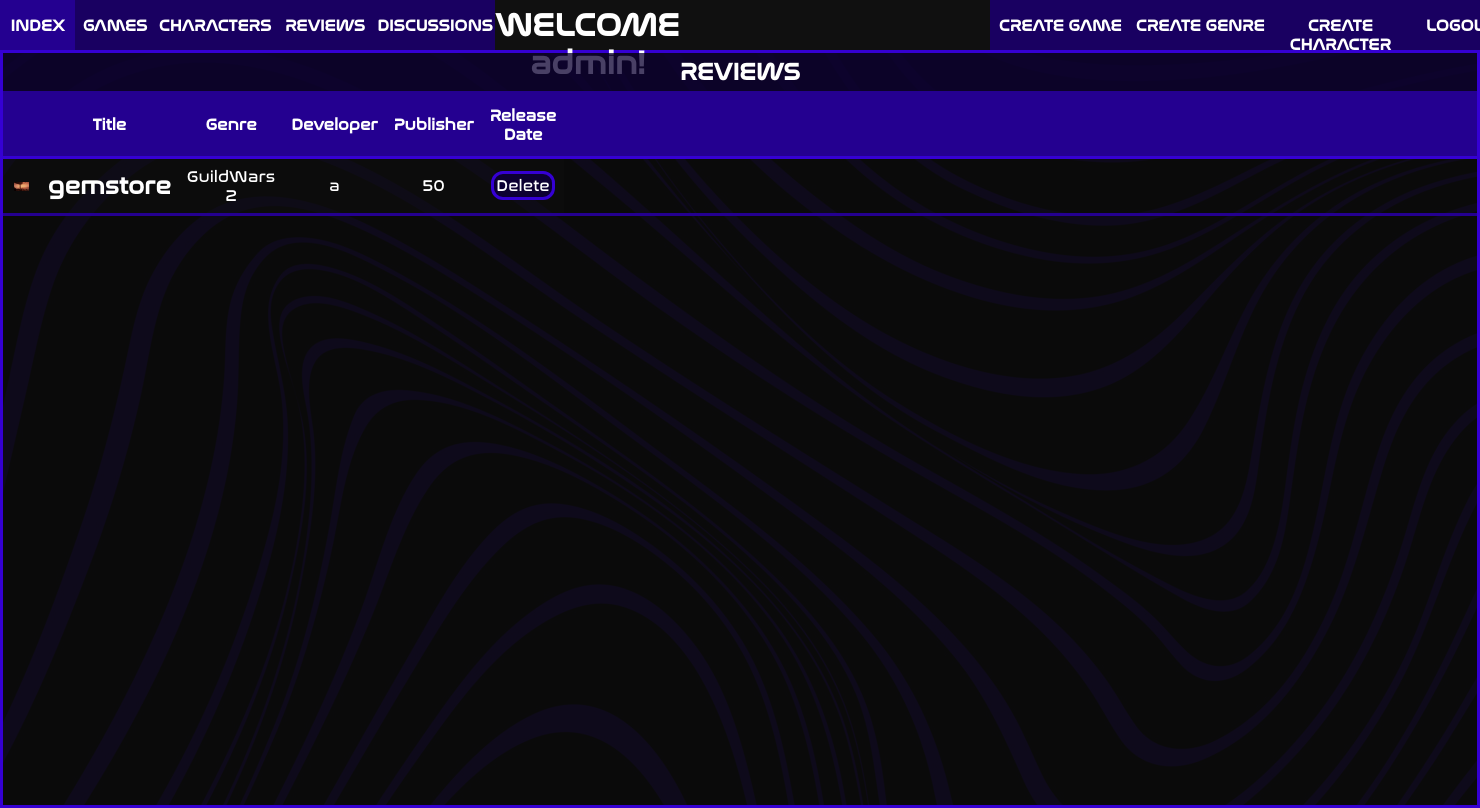
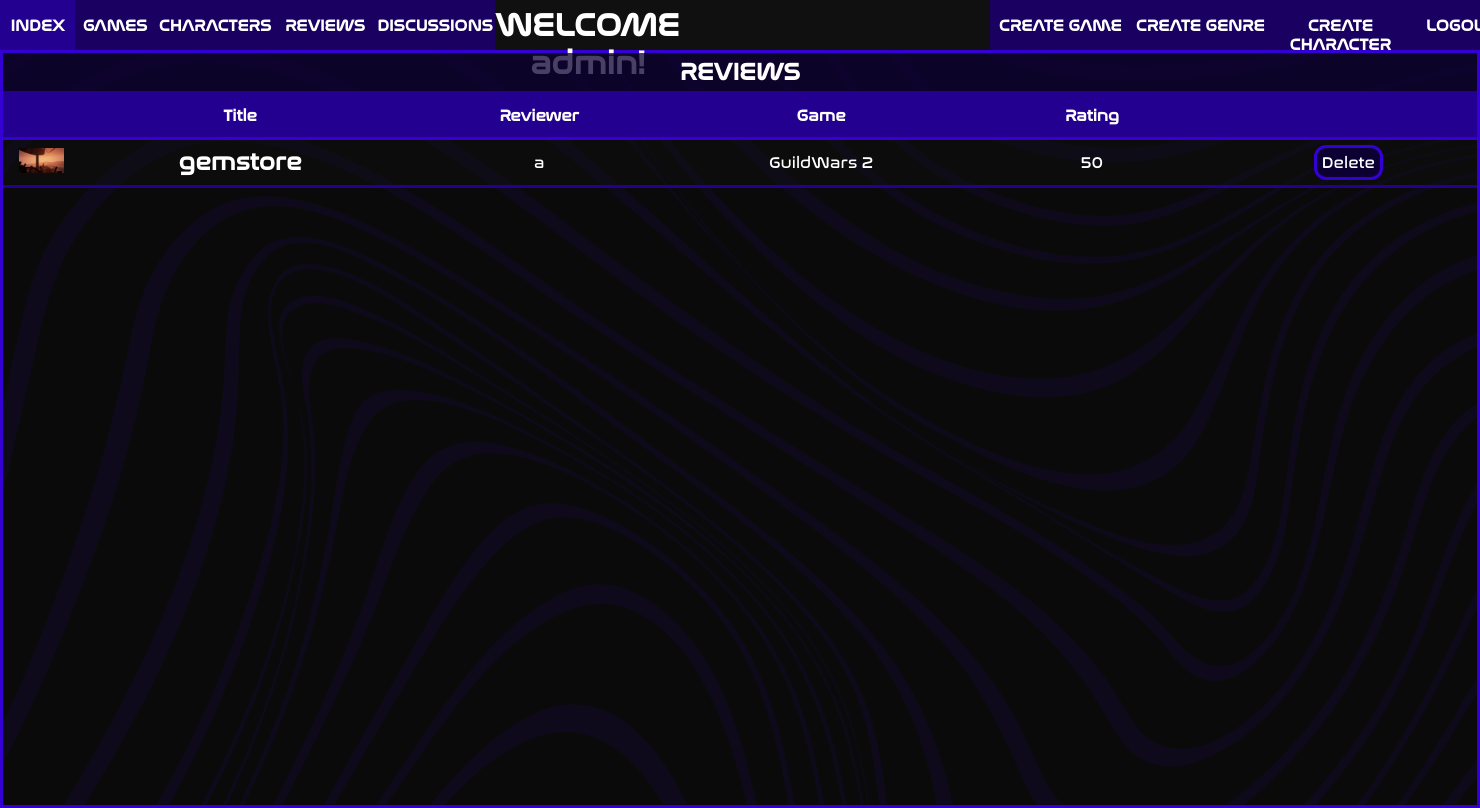
Before and after one commit to bernardofg24/ProjetoDIAM, a Django app: page /levelcheck/allreviews in a window 1480 px wide; the page is wider, and only the part inside the window is pictured. Run offline with Django 4.2, Linux system fonts and the light colour scheme; a user stored in the database is signed in; data comes from the database, SQL or seed files in the repository.

Commit message:
reviews em tablela

```diff
--- a/projeto/levelcheck/templates/levelcheck/all_reviews.html
+++ b/projeto/levelcheck/templates/levelcheck/all_reviews.html
@@ -6,21 +6,20 @@
         <table>
             <tr>
                 <th></th>
-			    <th>Title</th>
-			    <th>Genre</th>
-			    <th>Developer</th>
-                <th>Publisher</th>
-                <th>Release Date</th>
+                <th>Title</th>
+                <th>Reviewer</th>
+			    <th>Game</th>
+			    <th>Rating</th>
                 <th></th>
             </tr>
             {% for r in reviews %}
             <tr style="text-align: center" data-href="{% url 'levelcheck:review_detail' r.user.username r.id %}">
-                <td style="width: 2.5%"><img class="table_image" src="{{ r.game.img.url }}"></td>
+                <td style="width: 1.5%"><img class="table_image" src="{{ r.game.img.url }}"></td>
                 <td style="width: 5%; font-weight: bold; font-size: 1.5em">{{ r.review_title }}</td>
+                <td style="width: 5%">{{ r.user.username }}</td>
                 <td style="width: 5%">{{ r.game.title }}</td>
-                <td style="width: 5%">{{ r.user.username }}</td>
                 <td style="width: 5%">{{ r.rating }}</td>
-                <td style="width: 5%"><a style="padding: 3%" class="link_button">Delete</a></td>
+                <td style="width: 5%"><a style="padding: 2%" class="link_button">Delete</a></td>
             </tr>
             {% empty %}
                 <p>No reviews :(</p>
```
Also changed, not shown: projeto/levelcheck/templates/levelcheck/profile.html (+4 -4 lines).
